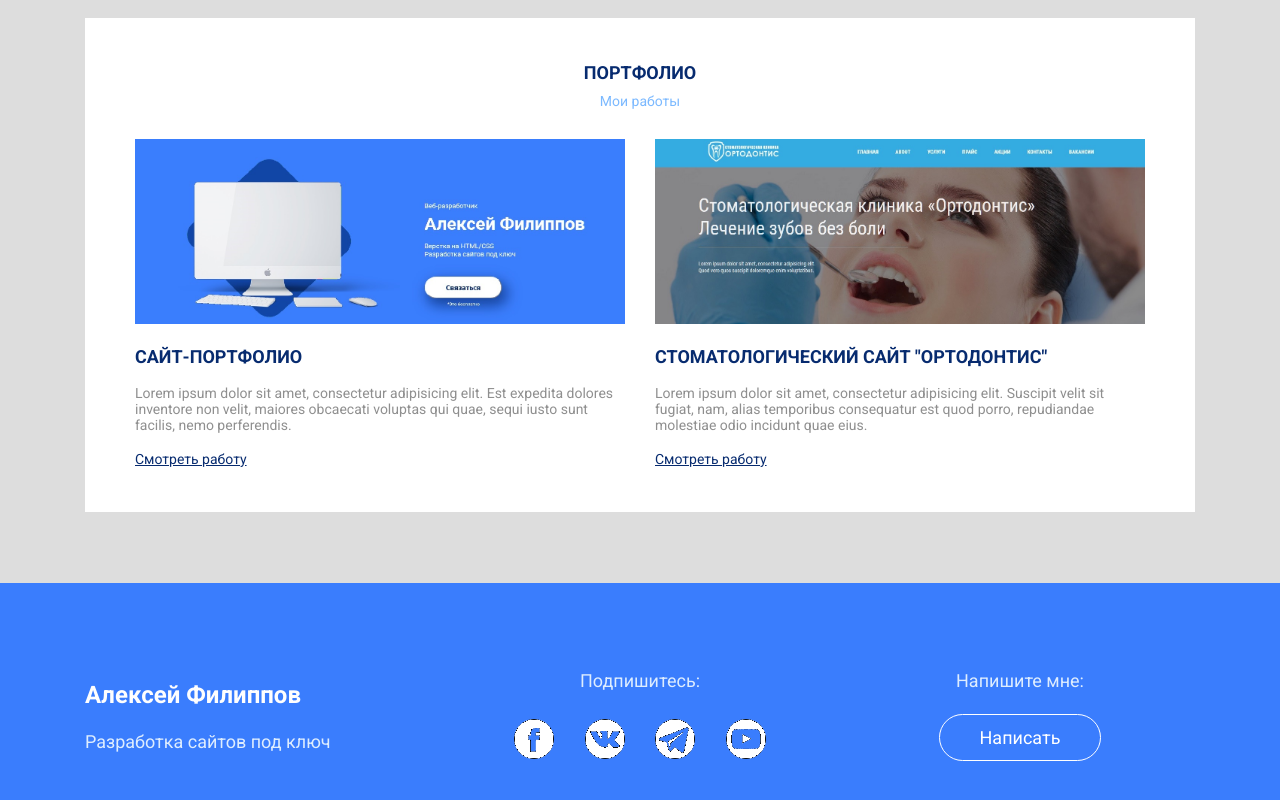
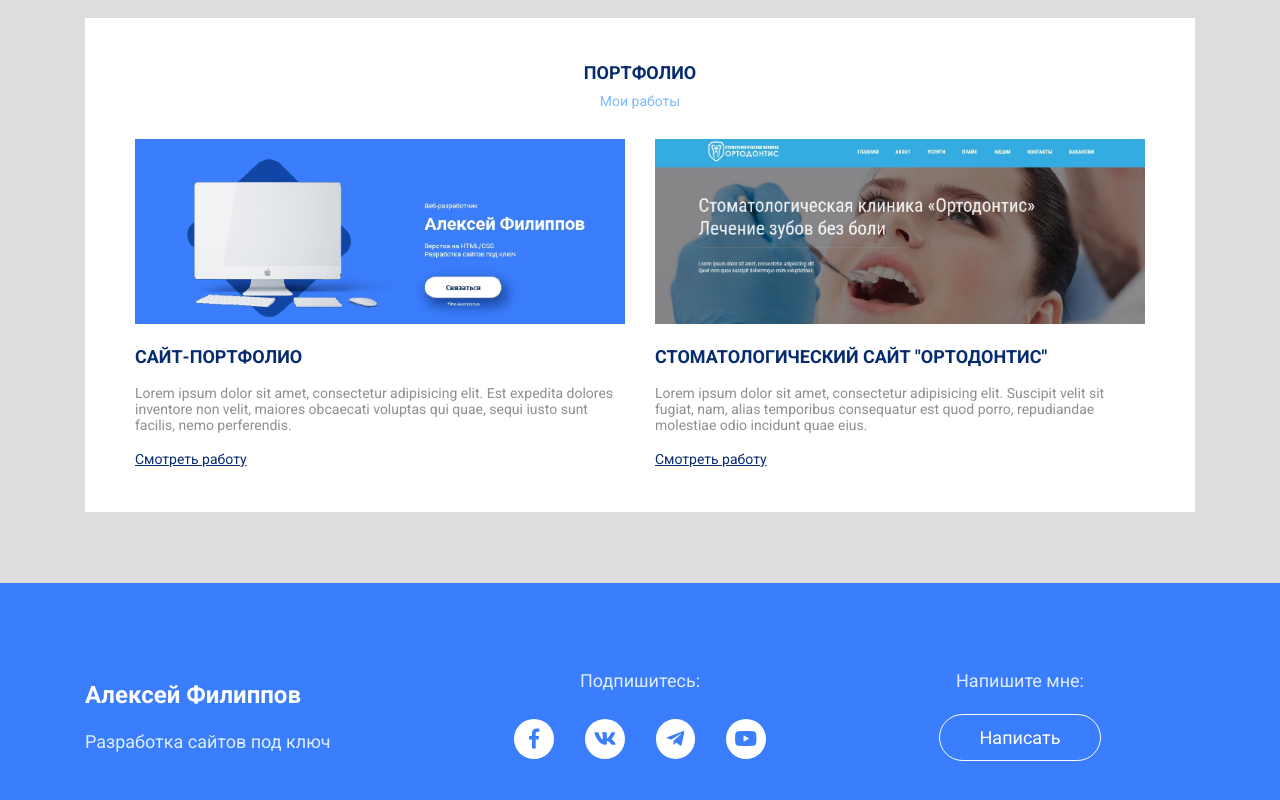
Before and after one commit to alikexie/alikexie.github.io, a plain HTML site: page index.html in a window 1280 px wide. Shown: the part 555-1355 px from the top of the page. Drawn offline with nearby package versions, Linux system fonts and the light colour scheme.

Commit message:
Add files via upload

```diff
--- a/css/style.css
+++ b/css/style.css
@@ -139,6 +139,32 @@ h4{
 	display: inline-block;
 	margin-right: 13px;
 	margin-left: 13px;
+	font-size: 20px;
+}
+.fab{
+	display: inline-block;
+	background-color: #fff;
+	color: #3a7dfd;
+	transition: all 0.2s;
+}
+.fab:hover{
+	background-color: rgba(255,255,255,0.8);
+}
+.fa-facebook-f{
+	padding: 10px 15px;
+	border-radius: 20px;
+}
+.fa-vk{
+	padding: 10px 9px;
+	border-radius: 20px;
+}
+.fa-telegram-plane{
+	padding: 10px 11px;
+	border-radius: 20px;
+}
+.fa-youtube{
+	padding: 10px 9px;
+	border-radius: 20px;
 }
 .footer-button{
 	display: inline-block;
--- a/index.html
+++ b/index.html
@@ -9,6 +9,8 @@
 	<link rel="stylesheet" href="css/style.css">
 	<link rel="stylesheet" href="css/bootstrap-grid.min.css">
 	<link href="https://fonts.googleapis.com/css?family=Roboto:400,700&amp;subset=cyrillic" rel="stylesheet">
+	<link href="https://use.fontawesome.com/releases/v5.0.6/css/all.css" rel="stylesheet">
+	<link rel="stylesheet" href="css/animate.css">
 	<link rel="icon" href="/favicon.ico">
 	<title>Алексей Филиппов - создание сайтов</title>
 </head>
@@ -74,10 +76,10 @@
 					<div class="col-md-4">
 						<div class="social-block">
 							<p class="footer-paragraph-2">Подпишитесь:</p>
-							<a href="#"><img src="img/facebook.png" alt="Facebook"></a>
-							<a href="http://vk.com/alikexie"><img src="img/vk.png" alt="VK"></a>
-							<a href="#"><img src="img/telegram.png" alt="Telegram"></a>
-							<a href="#"><img src="img/youtube.png" alt="YouTube"></a>
+							<a href="#"><i class="fab fa-facebook-f"></i></a>
+							<a href="http://vk.com/alikexie"><i class="fab fa-vk"></i></a>
+							<a href="#"><i class="fab fa-telegram-plane"></i></a>
+							<a href="#"><i class="fab fa-youtube"></i></a>
 						</div>
 					</div>
 					<div class="col-md-4">
```
